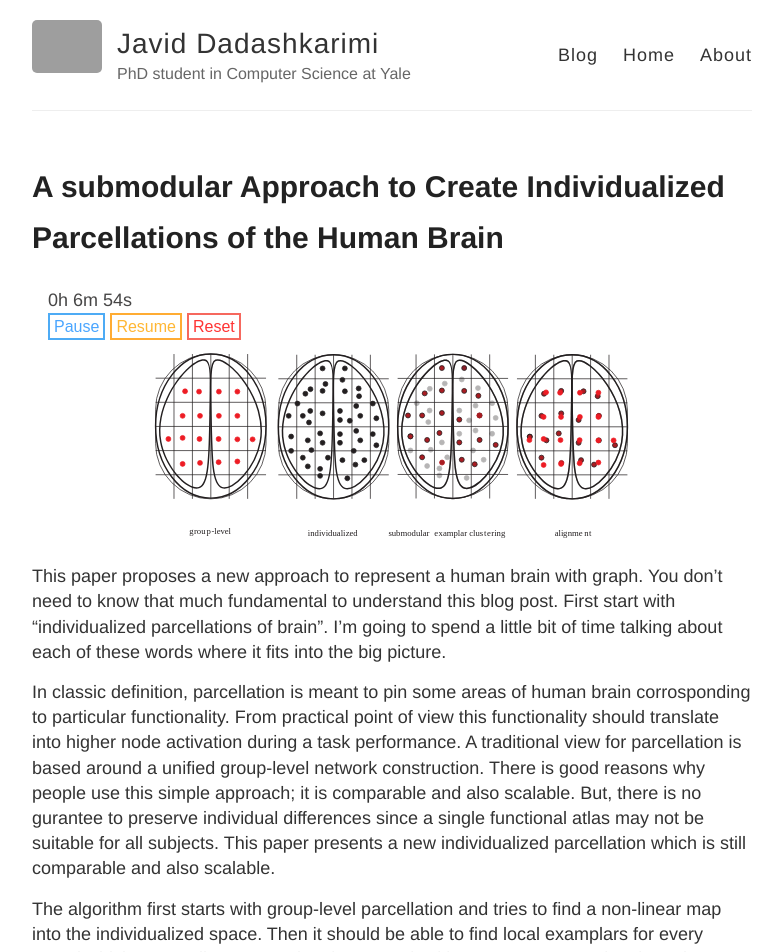
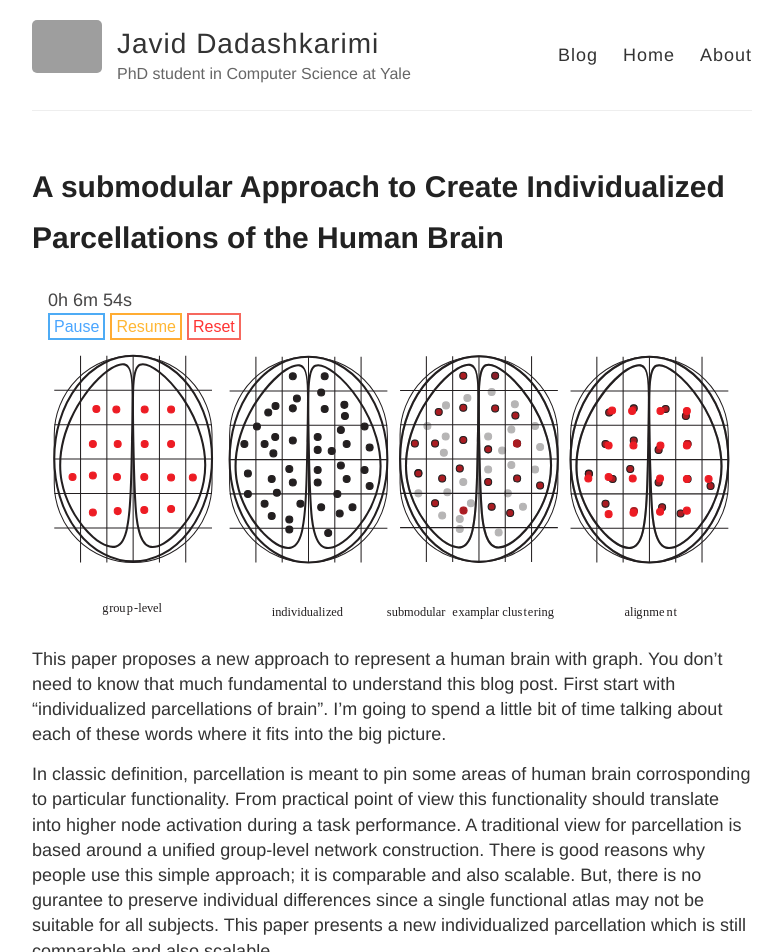
Before and after one commit to jsdelivrbot/dadashkarimi.github.io, a Jekyll site: the page built from _posts/2018-8-22-mehraveh-2017.md, in a window 1280 px wide. Shown: the top 952 px of the page, without its empty margins (248-1030 px from the left). Built offline with Jekyll 4.4.1, drawn with Linux system fonts in a browser that asks for light colours; grey boxes are pictures that could not be loaded.

Commit message:
Update 2018-8-22-mehraveh-2017.md

```diff
--- a/_posts/2018-8-22-mehraveh-2017.md
+++ b/_posts/2018-8-22-mehraveh-2017.md
@@ -4,7 +4,7 @@ title: A submodular Approach to Create Individualized Parcellations of the Human
 ---
 
 <center>
-<img src="/images/individualized-parcellation.svg" width="70%"/>
+<img src="/images/individualized-parcellation.svg" width="100%"/>
  </center>
 This paper proposes a new approach to represent a human brain with graph.
 You don't need to know that much fundamental to understand this blog post.
```
